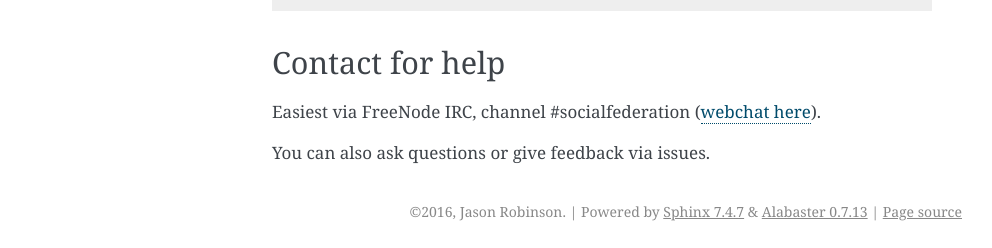
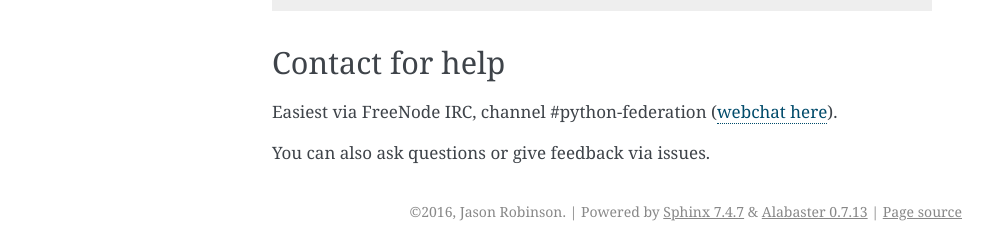
Before and after one commit to jaywink/federation, a Sphinx documentation site: the page built from docs/development.rst, in a window 1280 px wide. Shown: the part 681-929 px from the top of the page, without its empty margins (148-1140 px from the left). Built offline with Sphinx 7.4.7, drawn with Linux system fonts in a browser that asks for light colours; some of the changed lines change nothing that is shown.

Commit message:
Fix docs chatroom and support links

```diff
--- a/docs/development.rst
+++ b/docs/development.rst
@@ -3,9 +3,9 @@
 
 Help is more than welcome to extend this library. Please see the following resources.
 
-* `Source code repo <https://github.com/jaywink/social-federation>`_
-* `Issue tracker <https://github.com/jaywink/social-federation/issues>`_
-* `Kanban board <https://waffle.io/jaywink/social-federation>`_
+* `Source code repo <https://github.com/jaywink/federation>`_
+* `Issue tracker <https://github.com/jaywink/federation/issues>`_
+* `Kanban board <https://waffle.io/jaywink/federation>`_
 
 Environment setup
 -----------------
@@ -32,6 +32,6 @@
 Contact for help
 ----------------
 
-Easiest via FreeNode IRC, channel #socialfederation (`webchat here <http://webchat.freenode.net?channels=%23socialfederation&uio=d4>`_).
+Easiest via FreeNode IRC, channel #python-federation (`webchat here <http://webchat.freenode.net?channels=%23python-federation&uio=d4>`_).
 
 You can also ask questions or give feedback via issues.
```
